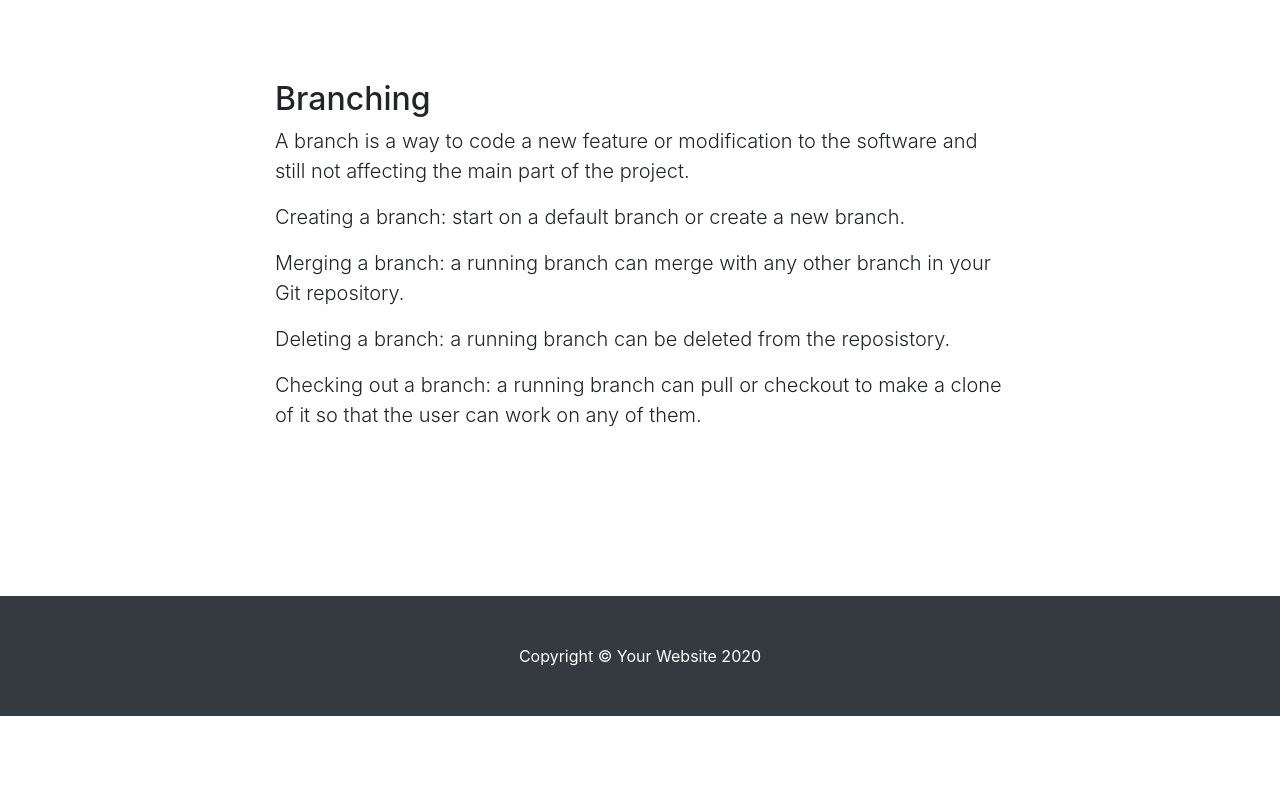
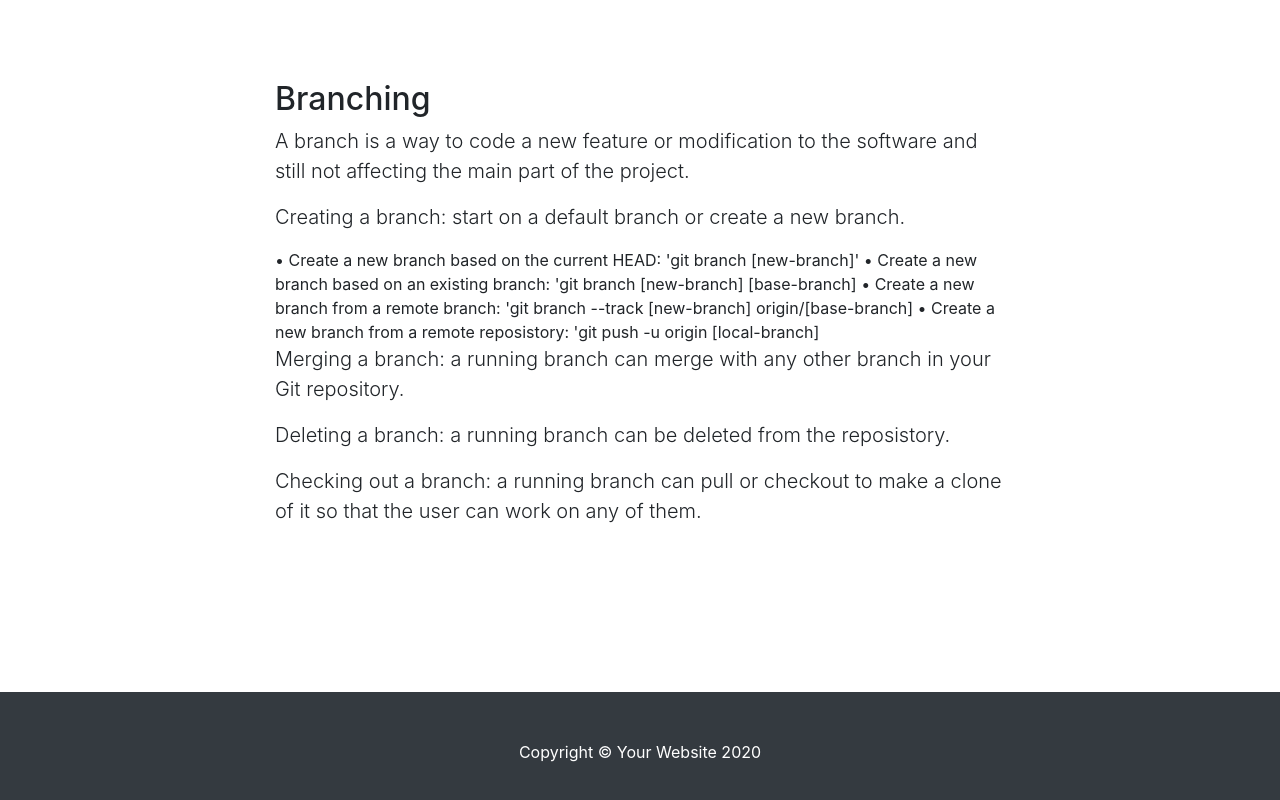
Before and after one commit to NLa16/NLa16.github.io, a website with bundled scripts: page index.html in a window 1280 px wide. Shown: the part 2441-3241 px from the top of the page. Before the commit the page ends 3157 px from the top, so only its background shows below. Built offline with nearby package versions, Linux system fonts and the light colour scheme.

Commit message:
Creating a branch

```diff
--- a/index.html
+++ b/index.html
@@ -114,6 +114,10 @@
           <h2>Branching</h2>
           <p class="lead">A branch is a way to code a new feature or modification to the software and still not affecting the main part of the project.</p>
             <p class="lead">Creating a branch: start on a default branch or create a new branch.</p>
+              <p1>• Create a new branch based on the current HEAD: 'git branch [new-branch]'</p1>
+              <p1>• Create a new branch based on an existing branch: 'git branch [new-branch] [base-branch]</p1>
+              <p1>• Create a new branch from a remote branch: 'git branch --track [new-branch] origin/[base-branch]</p1>
+              <p1>• Create a new branch from a remote reposistory: 'git push -u origin [local-branch]</p1>
             <p class="lead">Merging a branch: a running branch can merge with any other branch in your Git repository.</p>
             <p class="lead">Deleting a branch: a running branch can be deleted from the reposistory.</p>
             <p class="lead">Checking out a branch: a running branch can pull or checkout to make a clone of it so that the user can work on any of them.</p>
```
